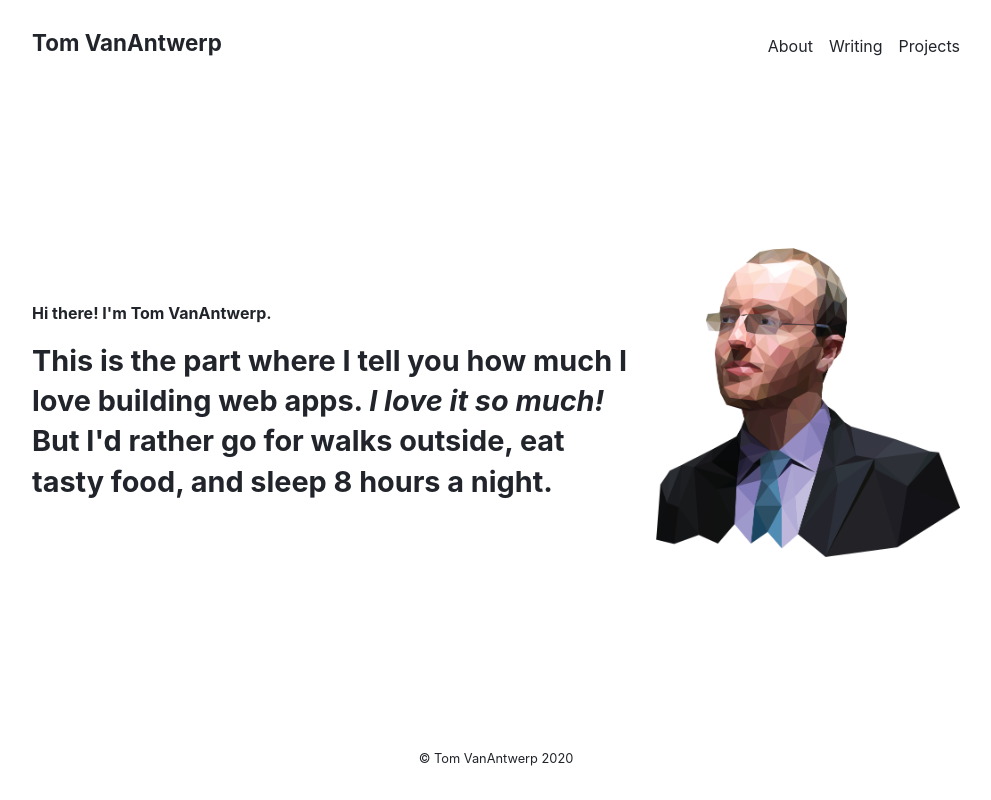
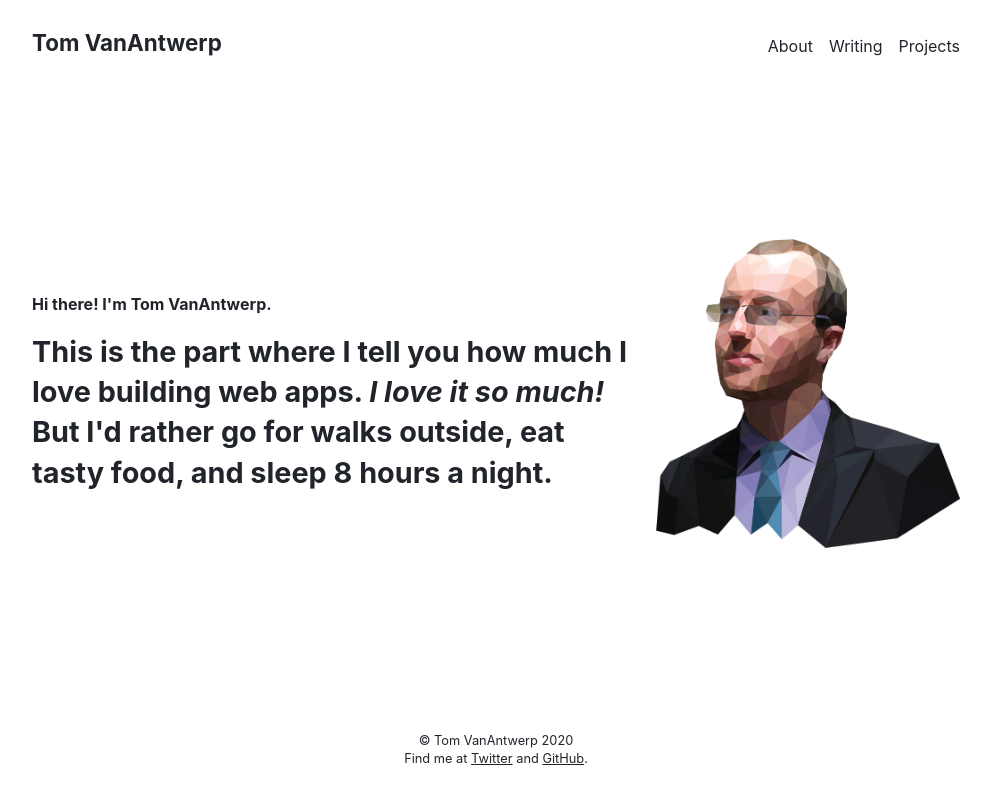
Before and after one commit to tvanantwerp/tomvanantwerp.com, a Next.js app: page / in a window 1280 px wide. Shown: the whole page, without its empty margins (144-1135 px from the left). Built offline with nearby package versions, Linux system fonts and the light colour scheme.

Commit message:
Add some social links to footer

```diff
--- a/components/footer.js
+++ b/components/footer.js
@@ -6,12 +6,17 @@ import { siteTitle } from '@components/head';
 const StyledFooter = styled.footer`
   font-size: 0.8rem;
   text-align: center;
+
+  a {
+    color: inherit;
+  }
 `;
 
 export default function Footer() {
   return (
     <StyledFooter>
       <p>{`© ${siteTitle} ${new Date().getFullYear()}`}</p>
+      <p>Find me at <a href="https://twitter.com/tvanantwerp" target="_blank" rel="noopener noreferrer">Twitter</a> and <a href="https://github.com/tvanantwerp/" target="_blank" rel="noopener noreferrer">GitHub</a>.</p>
     </StyledFooter>
   );
 }
```
